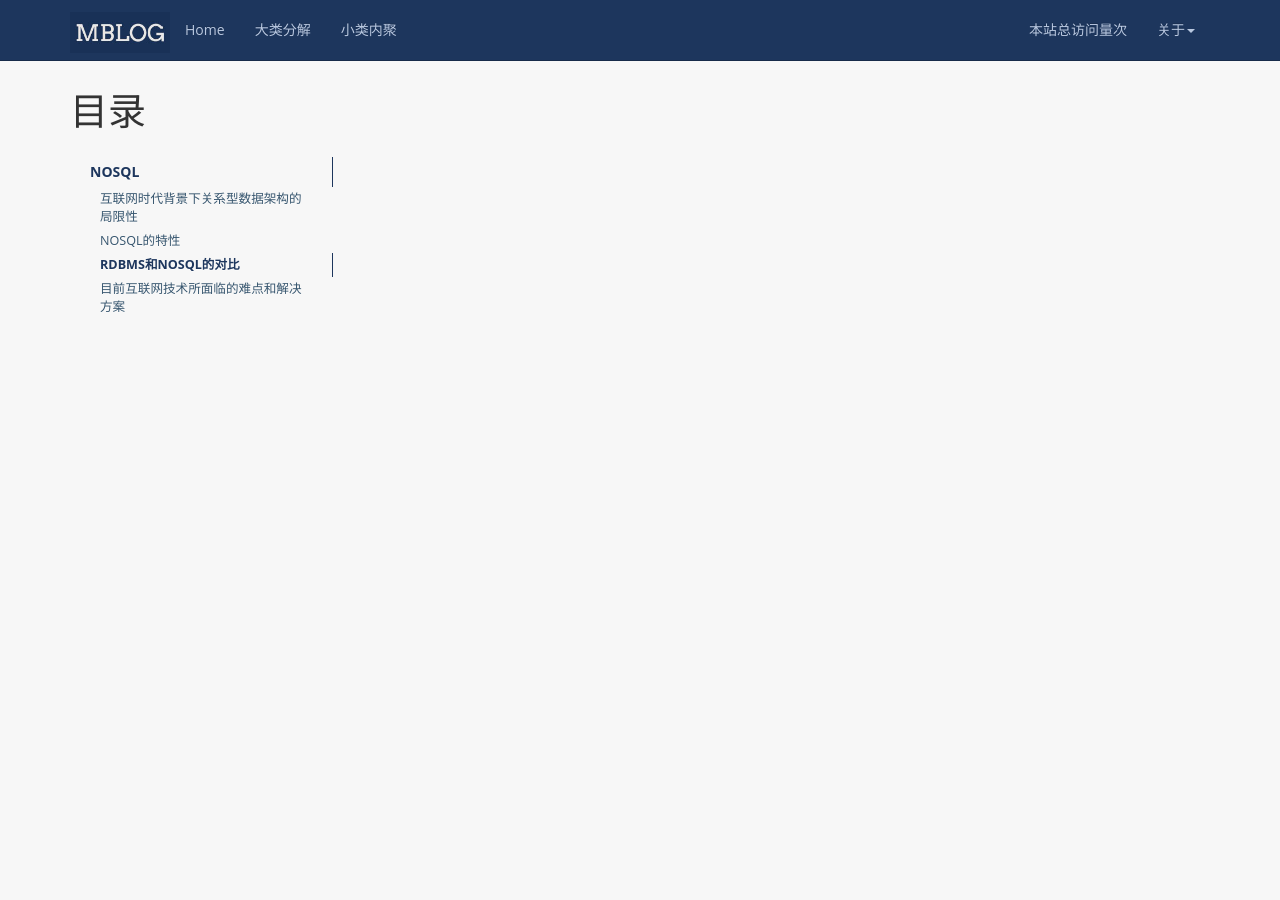
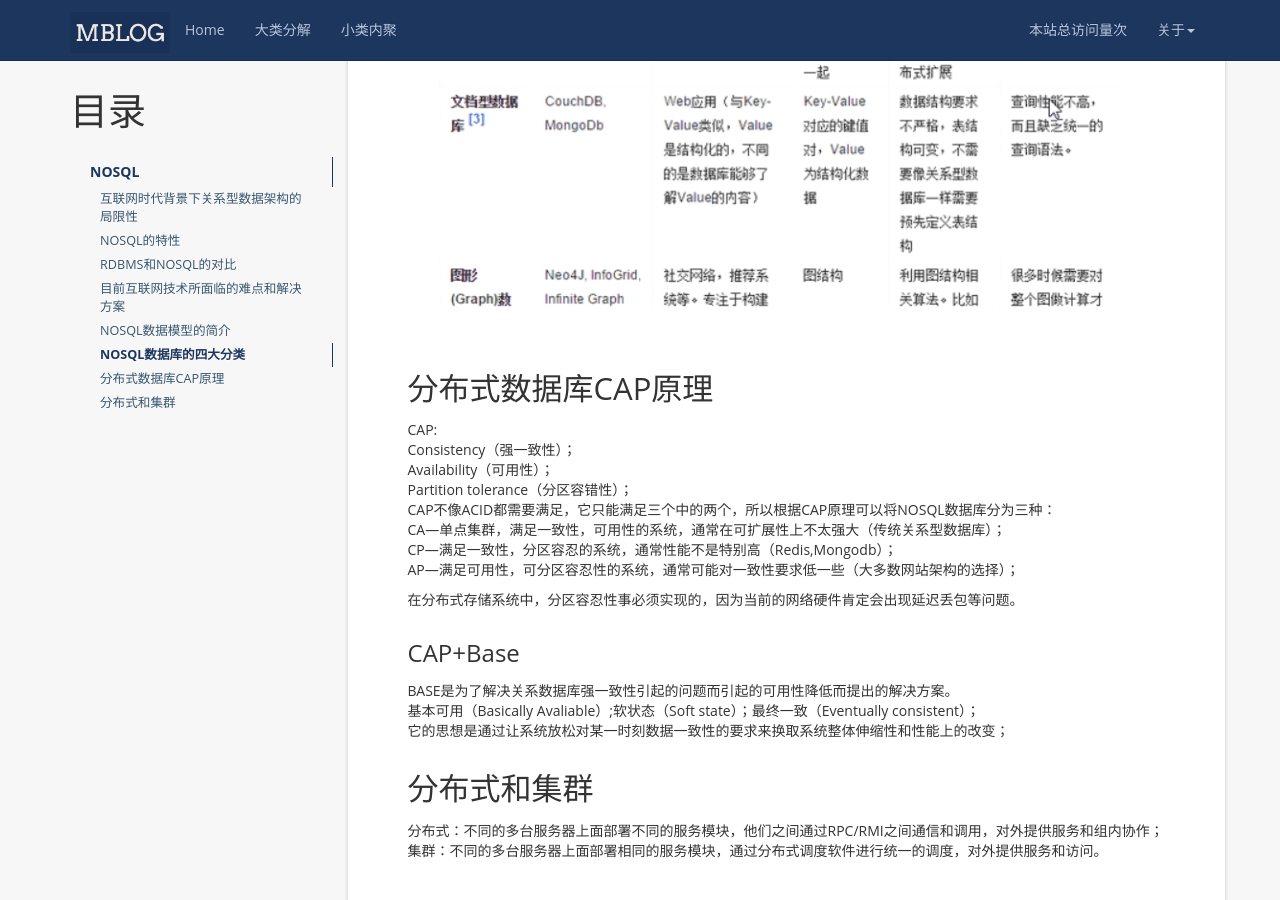
Before and after one commit to itmanmzt/itmanmzt.github.io, a Jekyll site: the page built from _posts/2019-07-03-NOSQL.md, in a window 1280 px wide and 900 px high, scrolled down 2049 px. Built offline with Jekyll 4.4.1, drawn with Linux system fonts in a browser that asks for light colours; nearby versions of some CDN libraries; a script that is not in the unit is left out; comment, search, counter and statistics services are not loaded; some of the changed text lies outside the part shown.

Commit message:
add blog

```diff
--- a/_posts/2019-07-03-NOSQL.md
+++ b/_posts/2019-07-03-NOSQL.md
@@ -56,6 +56,36 @@ NOSQL<br>
 以上难点总结起来就是我们在开发中需要针对不同的数据源和数据类型进行单独的处理，没办法进行统一的处理，而且在生产环境中单个数据源出现问题将导致整个系统的运作出现问题。<br>
 针对上面的问题，其解决方法就是建立统一的数据平台服务层(UDSL)。这个统一数据平台的作用主要有以下三个方面。1、模型数据映射，实现业务模型各属性和底层不同类型数据源的模型数据映射；2、统一的查询和更新API，提供了基于业务模型和统一的查询和更新的API，简化网站应用跨不同数据源的开发模式；3、提供以下性能优化策略：字段延迟加载，按需返回设置；基于热点缓存平台的二级缓存；异步并行的查询数据；异步并行加载模型中来自不同数据源的字段；并发保护（拒绝访问频率过高的主机IP或IP段）；过滤高危的查询（例如会导致数据库崩溃的全表扫描）。<br>
 
+## NOSQL数据模型的简介
+传统的关系型数据库设计是通过ER图描述，关系型数据库的设计围绕这表之间的一对一、一对多、多对多关系、范式描述和主外键等。<br>
+NOSQL非关系型数据库的设计通过BSON数据类型来描述，BSON是JSON数据的一种，BSON数据类型是通过json串描述各种表信息的。<br>
+随着互联网分布式系统的发展，关系型数据库的这种数据模型已经不能很好满足高并发访问的需求，比如我们在编写sql查询语句的时候，如果涉及多表关联查询，就需要通过join语句从多个数据表中查询相关信息，这在高并发访问的分布式系统下是效率非常低的。而非关系型数据库的数据模型只需要通过一条语句获取应该json串进行解析即可。<br>
+
+## NOSQL数据库的四大分类
+NOSQL聚合模型的常用类型包括：KV键值、Bson、列族、图形；
+![](https://itmanmzt.github.io/styles/images/NOSQL/001.jpg){:align="center"}<br><br>
+
+## 分布式数据库CAP原理
+CAP:<br>
+Consistency（强一致性）；<br>
+Availability（可用性）；<br>
+Partition tolerance（分区容错性）；<br>
+CAP不像ACID都需要满足，它只能满足三个中的两个，所以根据CAP原理可以将NOSQL数据库分为三种：<br>
+CA---单点集群，满足一致性，可用性的系统，通常在可扩展性上不太强大（传统关系型数据库）；<br>
+CP---满足一致性，分区容忍的系统，通常性能不是特别高（Redis,Mongodb）；<br>
+AP---满足可用性，可分区容忍性的系统，通常可能对一致性要求低一些（大多数网站架构的选择）；<br>
+
+在分布式存储系统中，分区容忍性事必须实现的，因为当前的网络硬件肯定会出现延迟丢包等问题。
+
+### CAP+Base
+BASE是为了解决关系数据库强一致性引起的问题而引起的可用性降低而提出的解决方案。<br>
+基本可用（Basically Avaliable）;软状态（Soft state）；最终一致（Eventually consistent）；<br>
+它的思想是通过让系统放松对某一时刻数据一致性的要求来换取系统整体伸缩性和性能上的改变；
+
+## 分布式和集群
+分布式：不同的多台服务器上面部署不同的服务模块，他们之间通过RPC/RMI之间通信和调用，对外提供服务和组内协作；<br>
+集群：不同的多台服务器上面部署相同的服务模块，通过分布式调度软件进行统一的调度，对外提供服务和访问。
+
 
   <br>
 
```
Also changed, not shown: _posts/2019-07-04---Redis more.md (+28 -0 lines), _posts/2019-07-07---common-code.md (added, +222 -0 lines), styles/images/NOSQL/001.jpg (added), styles/images/redis/015.jpg (added), styles/images/redis/016.jpg (added), styles/images/yanzhengma/001.gif (added), styles/images/yanzhengma/001.jpg (added), styles/images/yanzhengma/002.gif (added), styles/images/yanzhengma/002.jpg (added).
